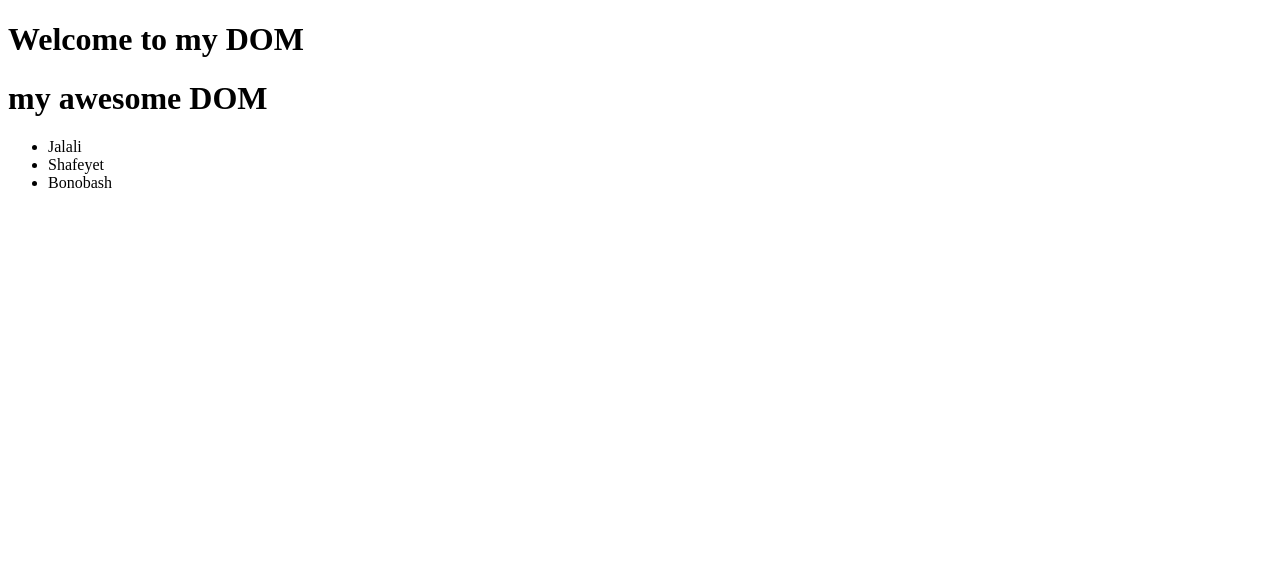
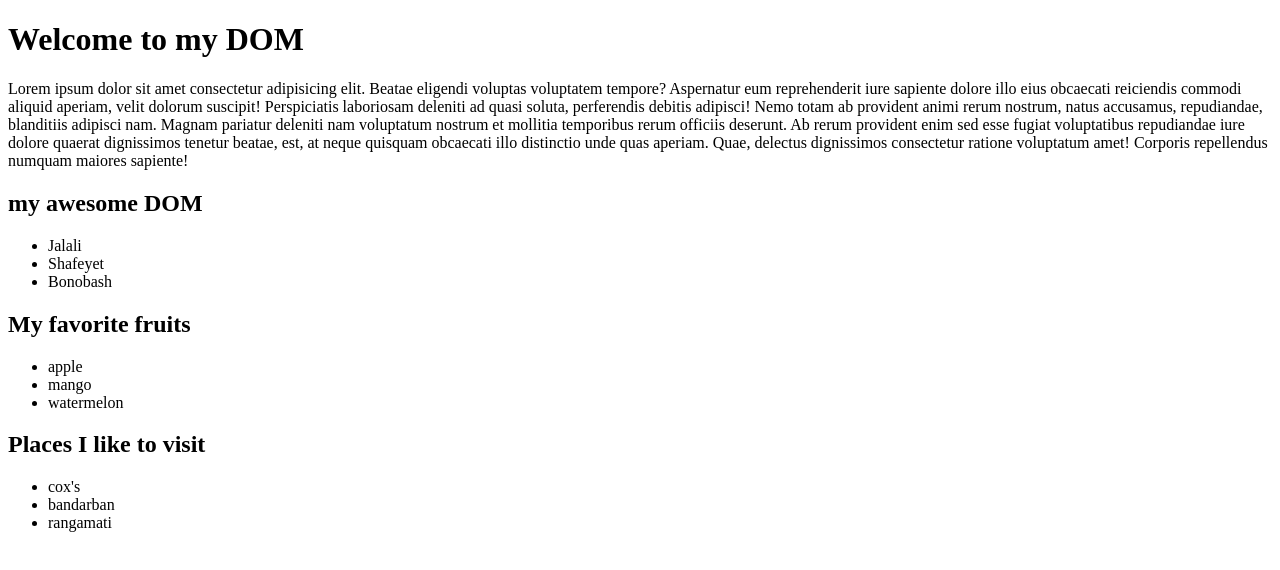
Before and after one commit to thinkGrow/js-DOM, a plain HTML site: page index.html in a window 1280 px wide. Drawn offline with Linux system fonts and the light colour scheme.

Commit message:
querySelector

```diff
--- a/index.html
+++ b/index.html
@@ -12,9 +12,18 @@
 
     <header>
         <h1>Welcome to my DOM</h1>
+        <p>Lorem ipsum dolor sit amet consectetur adipisicing elit. Beatae eligendi voluptas voluptatem tempore?
+            Aspernatur eum reprehenderit iure sapiente dolore illo eius obcaecati reiciendis commodi aliquid aperiam,
+            velit dolorum suscipit! Perspiciatis laboriosam deleniti ad quasi soluta, perferendis debitis adipisci! Nemo
+            totam ab provident animi rerum nostrum, natus accusamus, repudiandae, blanditiis adipisci nam. Magnam
+            pariatur deleniti nam voluptatum nostrum et mollitia temporibus rerum officiis deserunt. Ab rerum provident
+            enim sed esse fugiat voluptatibus repudiandae iure dolore quaerat dignissimos tenetur beatae, est, at neque
+            quisquam obcaecati illo distinctio unde quas aperiam. Quae, delectus dignissimos consectetur ratione
+            voluptatum amet! Corporis repellendus numquam maiores sapiente!</p>
     </header>
 
     <main>
+        <section>
             <h1>my awesome DOM</h1>
 
             <ul>
@@ -22,14 +31,59 @@
                 <li>Shafeyet</li>
                 <li>Bonobash</li>
             </ul>
+        </section>
+
+        <section class="fruits-container">
+            <h1>My favorite fruits</h1>
+            <ul>
+                <li class="important-fruits">apple</li>
+                <li class="important-fruits">mango</li>
+                <li class="important-fruits">watermelon</li>
+
+            </ul>
+
+        </section>
+
+        <section>
+            <h2 id="places">Places I like to visit</h2>
+
+            <ul>
+                <li>cox's</li>
+                <li>bandarban</li>
+                <li>rangamati</li>
+            </ul>
+        </section>
+
     </main>
 
     <script src="js/dom.js"></script>
-    <script>
-        const collectionLi = document.getElementsByTagName ('li');
+    <!-- <script>
+        const collectionLi = document.getElementsByTagName('li');
 
         for (const li of collectionLi) {
             console.log(li.innerText);
+        }
+    </script> -->
+
+    <!-- <script>
+        const fruits = document.getElementsByClassName('important-fruits')
+        for(const fruit of fruits){
+            console.log(fruit.innerText)
+        }
+    </script> -->
+
+    <!-- <script>
+        const placeTitle = document.getElementById('places');
+        placeTitle.innerText = 'places changed by JS';
+        console.log(placeTitle.innerText)
+    </script> -->
+
+    <script>
+        //querySelector
+        const someLi = document.querySelectorAll('.fruits-container li')
+
+        for (const fruit of someLi) {
+            console.log(fruit.innerText)
         }
     </script>
 
```
Lines whose indentation alone changed are shown as unchanged.
